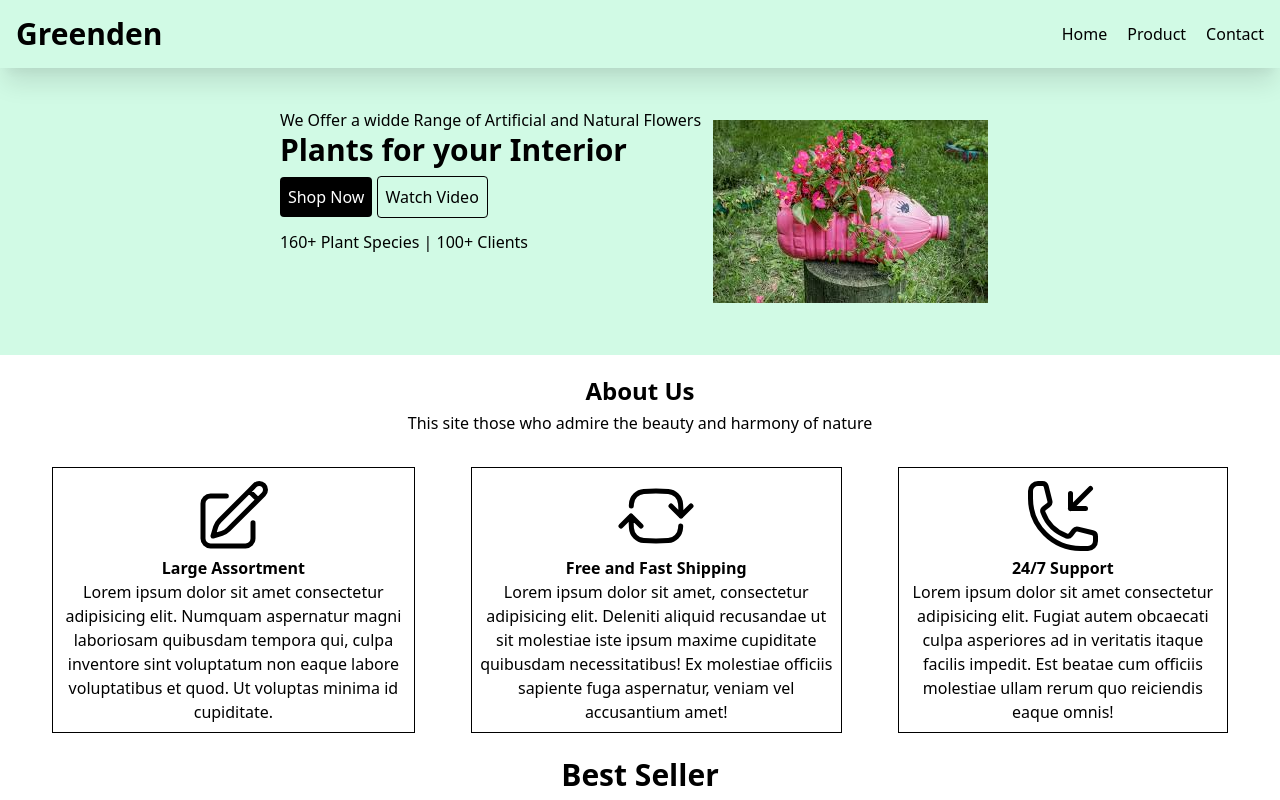
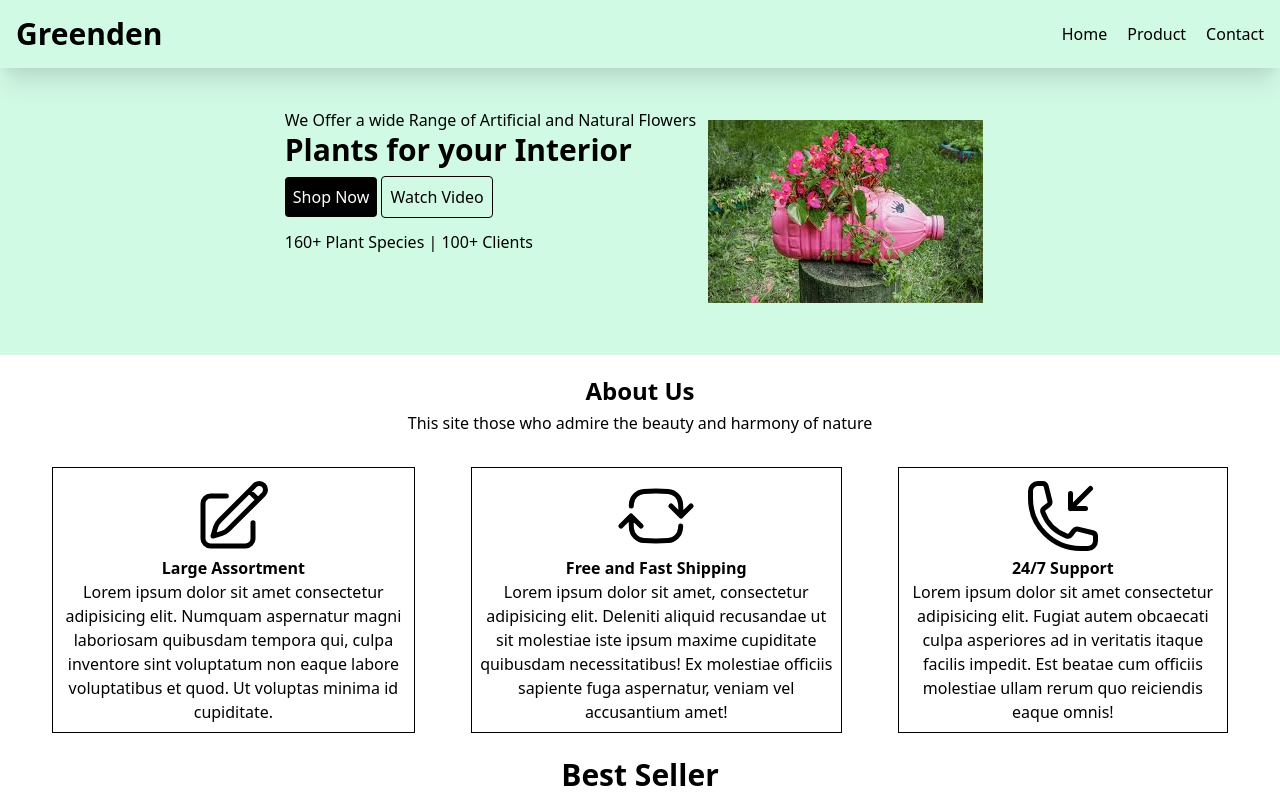
Before and after one commit to ayyappandeveloper/greenden-tailwind, a plain HTML site: page index.html in a window 1280 px wide. Shown: the top 800 px of the page. Drawn offline with nearby package versions, Linux system fonts and the light colour scheme.

Commit message:
Update index.html

```diff
--- a/index.html
+++ b/index.html
@@ -50,7 +50,7 @@
     <!-- Section -->
     <section class="bg-green-100 p-10 flex justify-center">
         <div>
-            <p>We Offer a widde Range of Artificial and Natural Flowers</p>
+            <p>We Offer a wide Range of Artificial and Natural Flowers</p>
             <h1 class="font-bold text-3xl mb-2">Plants for your Interior</h1>
             <div class="mt-2">
                 <button class="bg-black rounded p-2 text-white ">Shop Now</button>
```
